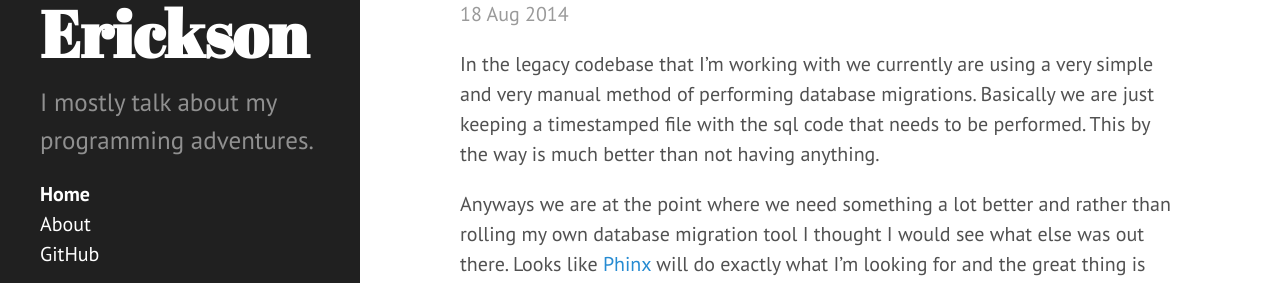
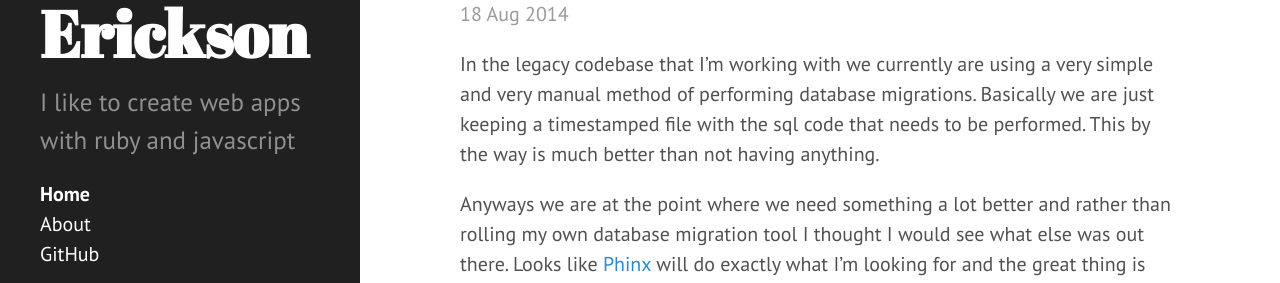
Before and after one commit to oblakeerickson/blakeerickson, a Jekyll site: the page built from index.html, in a window 1280 px wide. Shown: the part 541-824 px from the top of the page. Built offline with Jekyll 4.4.1, drawn with Linux system fonts in a browser that asks for light colours; Markdown is read by kramdown in place of the engine named in the settings; the list of posts is cut into pages by our own code.

Commit message:
updated description

```diff
--- a/_config.yml
+++ b/_config.yml
@@ -8,7 +8,7 @@ permalink:        pretty
 # Setup
 title:            Blake Erickson
 tagline:          'A programming blog'
-description:      'I mostly talk about my programming adventures.'
+description:      'I like to create web apps with ruby and javascript'
 url:              http://blakeerickson.com
 discourse_url:    "http://discuss.blakeerickson.com"
 
```
